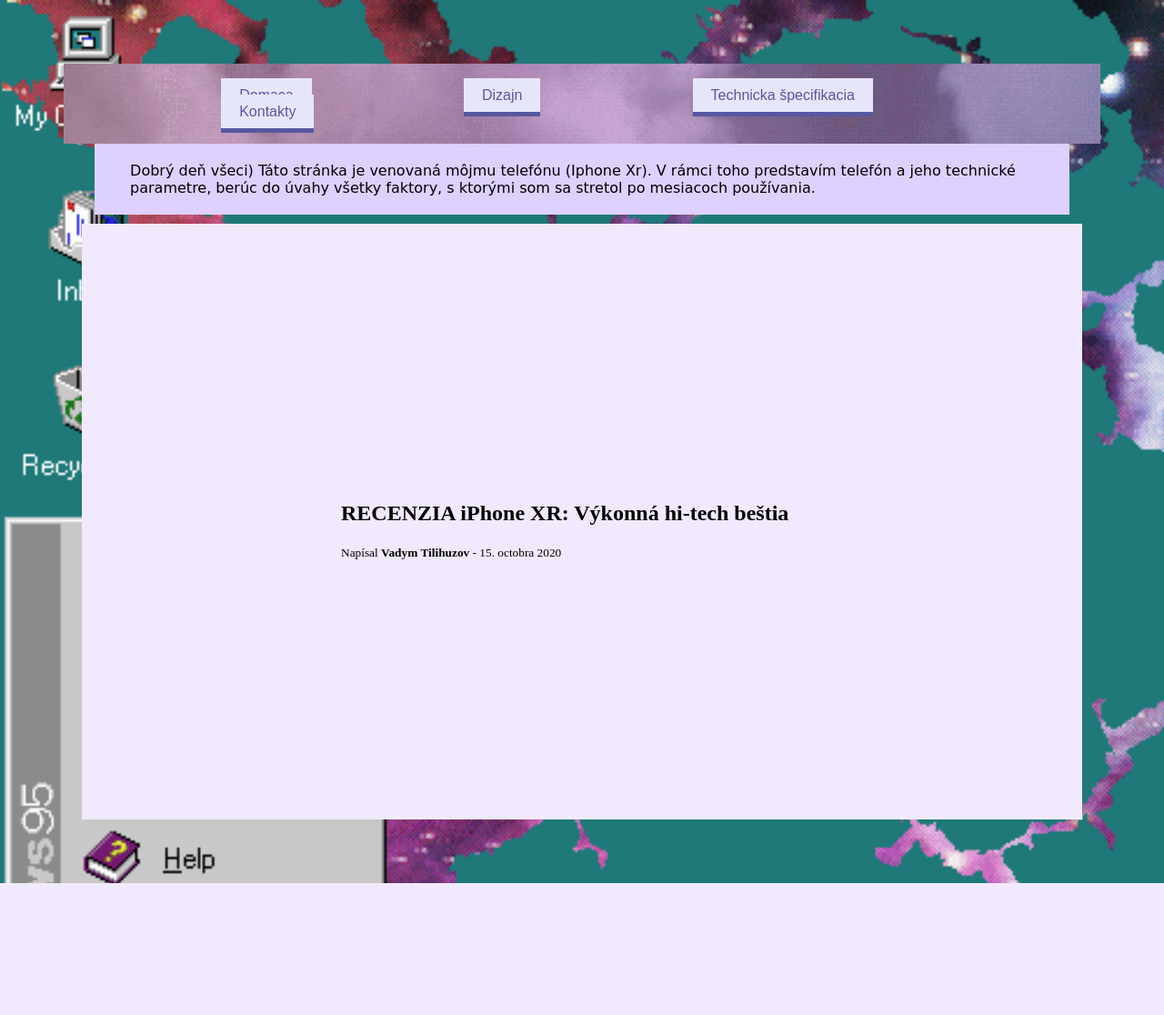
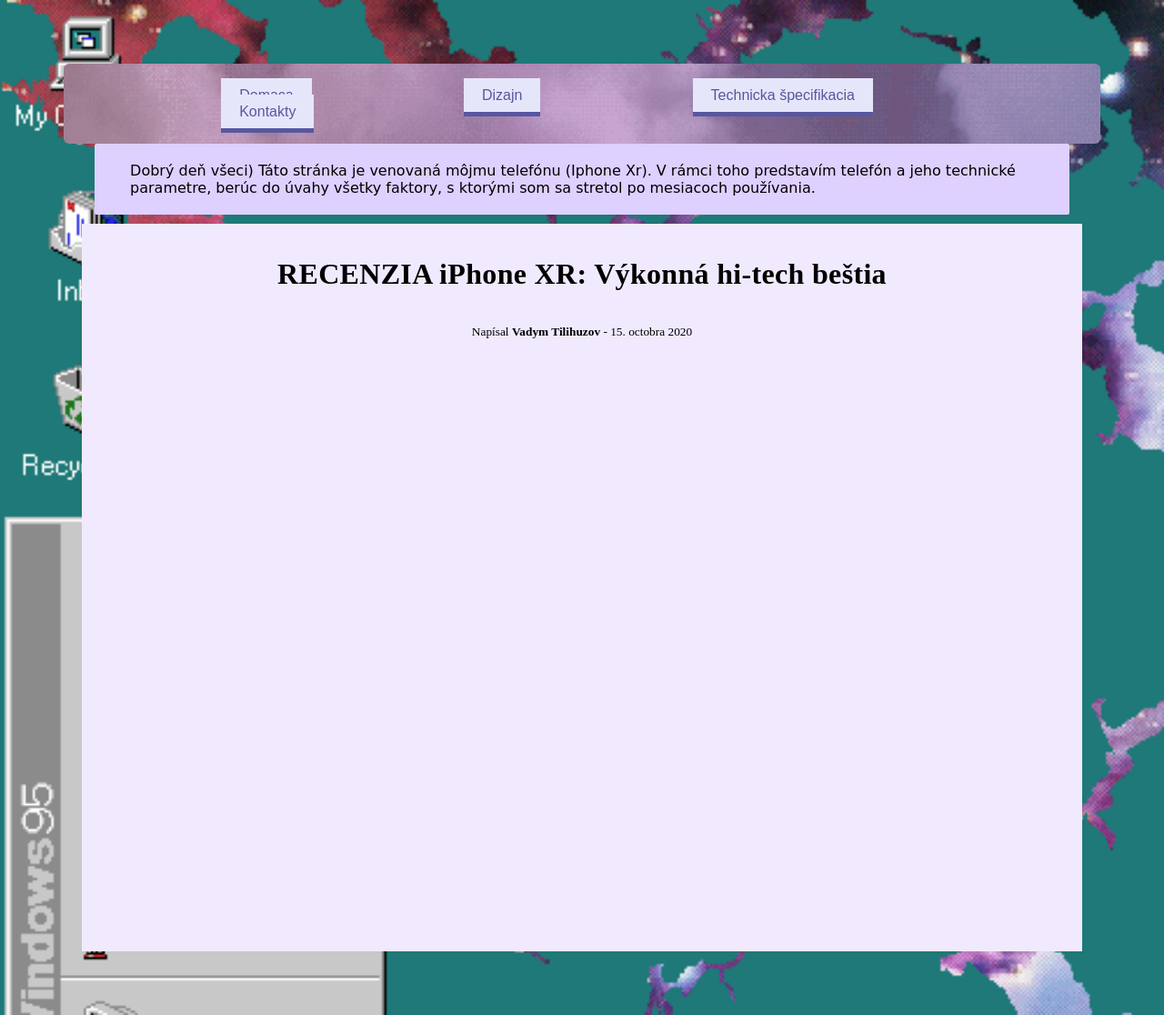
Before and after one commit to Real-4339/Real-4339.github.io, a PHP site: page /Domaca.html in a window 1280 px wide. Shown: the whole page at 91% size. Before the commit the page ends 971 px from the top, so only its background shows below. Run offline with PHP 8.4, Linux system fonts and the light colour scheme.

Commit message:
Mam uz prvy block recenzie a border-radius pridal som 1ym blockam

```diff
--- a/Domaca.html
+++ b/Domaca.html
@@ -31,8 +31,10 @@
   </div>
   <div class="main">
   <section>
-    <h1>RECENZIA iPhone XR: Výkonná hi-tech beštia</h1>
+    <div class="Sec">
+    <div class="h1"><h1>RECENZIA iPhone XR: Výkonná hi-tech beštia</h1></div>
     <small>Napísal <strong>Vadym Tilihuzov</strong><time datetime="2020-10-15" pubdate> - 15. octobra 2020</time></small>
+    </div>
   </section>
     <footer>
 
--- a/domaca.css
+++ b/domaca.css
@@ -8,6 +8,7 @@ body {
 
 #block_1 {
 
+    border-radius: 6px;
     background-image: url(Gif/61P.gif);
     vertical-align: top;
     background-repeat: cover;
@@ -46,7 +47,7 @@ body {
     display: block;
     margin-left: 3%;
     margin-right: 3%;
-
+    border-radius: 2px;
     padding: 20px;
     background-color: #ded0ff;
 }
@@ -59,18 +60,33 @@ body {
 
 .greetings {
 
-    font-family: Comic Sans MS, kurzíva, sans-serif;
+    font-family: 'Comic Sans MS', kurzíva, sans-serif;
 
 }
 .main {
 
     background: rgb(241, 234, 255);
     margin: 10px 20px;
-    padding: 25%;
+    height: 50pc;
 
 }
+.Sec{
 
+    text-align: center;
+}
 
+.h1 {
+    margin-left: auto ;
+  margin-right: auto ;
+  padding: 10px 8%;
+    letter-spacing: 0.02em;
+}
+
+h1 {
+    font-size: 32px;
+    line-height: 36px;
+    text-align: center;
+}
 
 
 
```
